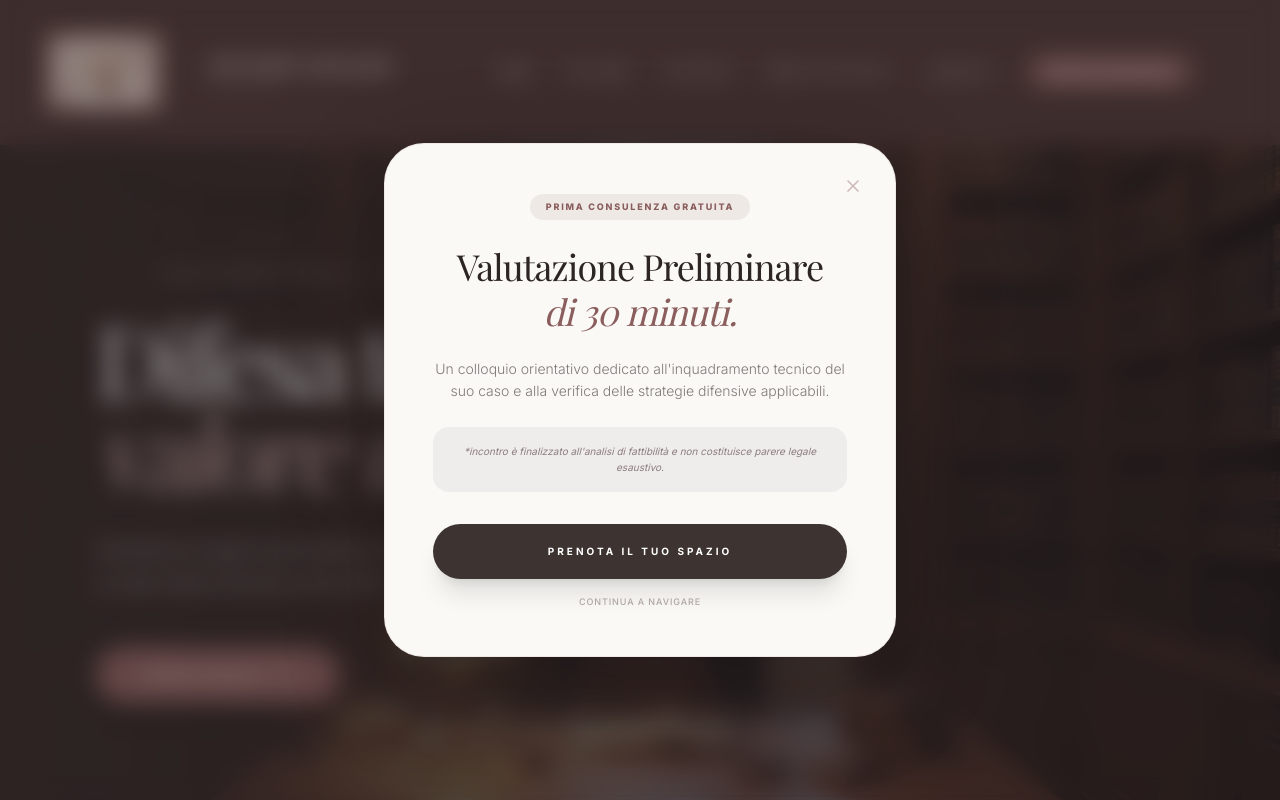
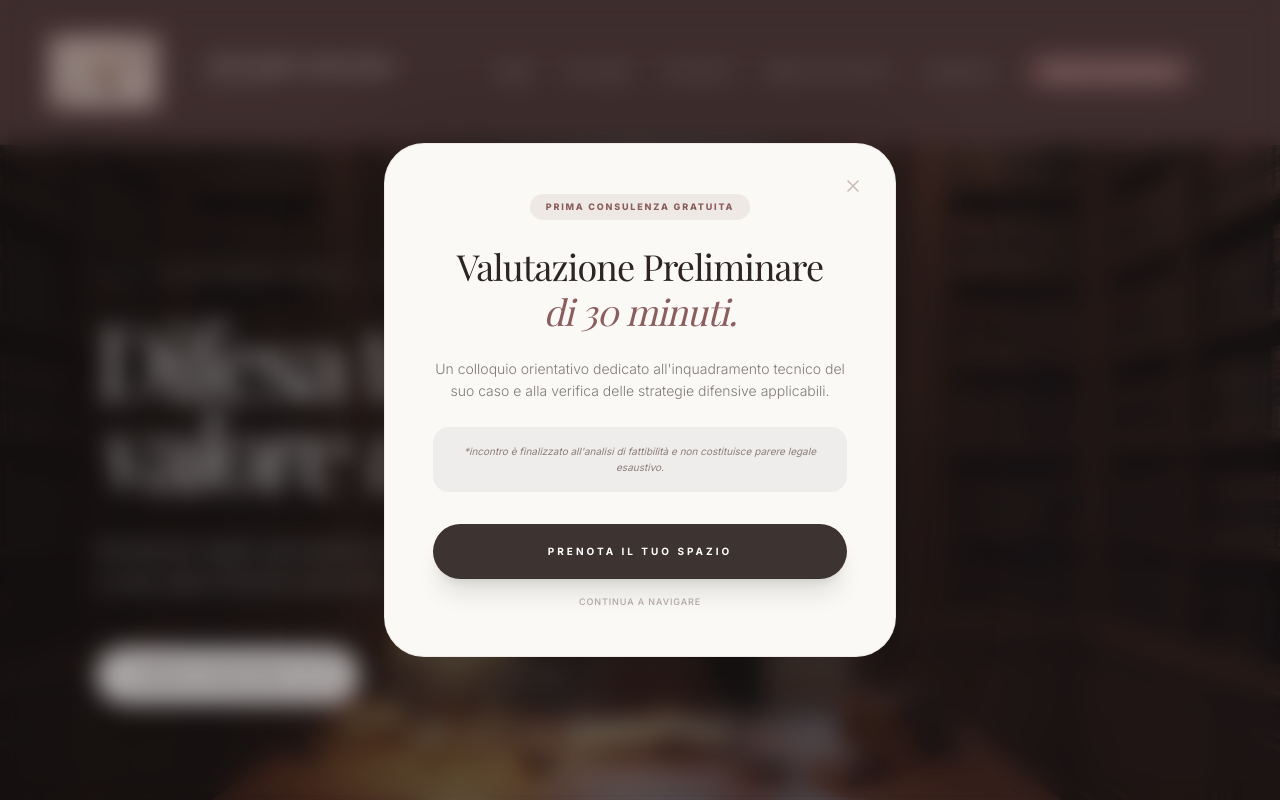
Before and after one commit to MarcoCerilli/StudioLegale, a Next.js app: page / in a window 1280 px wide. Shown: the top 800 px of the page. Built offline with nearby package versions, Linux system fonts and the light colour scheme; a web font is replaced by a local one.

Commit message:
RIMOSSI FILTRI FOTO HERO

```diff
--- a/app/page.tsx
+++ b/app/page.tsx
@@ -12,49 +12,64 @@ export const metadata: Metadata = {
 export default function Home() {
   return (
     <main className="min-h-screen bg-cream text-charcoal selection:bg-rosewood/20">
-
       {/* 1. HERO SECTION */}
-      <section className="relative h-[85vh] min-h-162.5 flex items-center overflow-hidden bg-charcoal">
+      {/* 1. HERO SECTION - CLEAN & NEUTRAL */}
+      <section className="relative h-[85vh] min-h-162.5 flex items-center overflow-hidden bg-black">
         <div className="absolute inset-0 z-0">
           <Image
             src="/images/hero-avvocato.jpg"
             alt="Studio Legale Avvocato Anna Fusco Terracina"
             fill
-            className="object-cover opacity-60 brightness-110"
+            className="object-cover opacity-80" // Foto più visibile, senza tinte
             priority
             unoptimized
           />
-          <div className="absolute inset-0 bg-linear-to-r from-charcoal via-charcoal/40 to-transparent" />
+          {/* Overlay sfumato neutro (nero/trasparente) per la leggibilità */}
+          <div className="absolute inset-0 bg-linear-to-r from-black/70 via-black/20 to-transparent" />
         </div>
 
         <div className="relative z-10 container mx-auto px-6 md:px-12 lg:px-24">
           <div className="max-w-4xl">
             <div className="flex items-center gap-4 mb-8">
-              <div className="h-px w-12 bg-rosewood" />
-              <span className="text-white/60 text-[10px] tracking-[0.5em] uppercase font-bold">
+              {/* Linea Bianca */}
+              <div className="h-px w-12 bg-white" />
+              <span className="text-white/80 text-[10px] tracking-[0.5em] uppercase font-bold">
                 Eccellenza Legale — Terracina
               </span>
             </div>
 
             <h1 className="text-6xl md:text-8xl lg:text-[100px] font-serif mb-10 leading-[0.9] tracking-tighter text-white">
               Difesa tecnica, <br />
-              <span className="text-rosewood-light italic font-light">
+              <span className="italic font-light text-white">
                 valore umano.
               </span>
             </h1>
 
-            <p className="text-lg md:text-xl text-white/70 mb-12 max-w-xl leading-relaxed font-light">
+            <p className="text-lg md:text-xl text-white/90 mb-12 max-w-xl leading-relaxed font-light">
               Assistenza legale specialistica fondata sul rigore accademico e
               sulla tutela dinamica dei diritti.
             </p>
 
             <div className="flex flex-col sm:flex-row gap-6">
+              {/* Pulsante Principale: Bianco con testo scuro */}
               <Link
                 href="/contatti"
-                className="flex items-center justify-center gap-3 px-12 py-5 bg-rosewood text-white font-bold transition-all hover:bg-white hover:text-rosewood rounded-full group shadow-xl"
+                className="flex items-center justify-center gap-3 px-10 py-5 bg-white text-charcoal font-bold transition-all hover:bg-neutral-200 rounded-full group shadow-xl"
               >
-                <span className="uppercase tracking-[0.2em] text-[10px]">Prenota Analisi</span>
+                <span className="uppercase tracking-[0.2em] text-[10px]">
+                  Prenota Consulenza
+                </span>
                 <ArrowRight className="w-4 h-4 group-hover:translate-x-1 transition-transform" />
+              </Link>
+
+              {/* Pulsante Secondario: Trasparente con bordo bianco */}
+              <Link
+                href="/aree-di-attivita"
+                className="flex items-center justify-center px-10 py-5 border border-white/40 hover:border-white text-white transition-all rounded-full backdrop-blur-md bg-white/5"
+              >
+                <span className="uppercase tracking-[0.2em] text-[10px]">
+                  Aree di Competenza
+                </span>
               </Link>
             </div>
           </div>
@@ -84,7 +99,7 @@ export default function Home() {
             ].map((val, idx) => (
               <div
                 key={idx}
-                className="bg-white p-10 rounded-4xl border border-rosewood/5 shadow-sm hover:shadow-2xl hover:-translate-y-4 transition-all duration-500 group"
+                className="bg-white p-10 rounded-[2.5rem] border border-rosewood/5 shadow-sm hover:shadow-2xl hover:-translate-y-4 transition-all duration-500 group"
               >
                 <span className="text-rosewood text-xl font-serif italic mb-6 block group-hover:scale-110 transition-transform origin-left">
                   {val.num}.
@@ -105,14 +120,14 @@ export default function Home() {
       <section className="px-6 pb-24">
         <div className="max-w-7xl mx-auto bg-rosewood text-white rounded-[3.5rem] p-10 md:p-16 shadow-2xl">
           <div className="grid lg:grid-cols-3 gap-12 items-center">
-
             {/* Header Colonna Sinistra */}
             <div className="lg:col-span-1">
               <h2 className="text-4xl md:text-5xl font-serif mb-6 italic leading-tight text-white">
                 Aree di <br /> Intervento
               </h2>
               <p className="text-white/80 font-light mb-8 leading-relaxed text-sm md:text-base">
-                Supporto legale integrato tra diritto civile e penale, con particolare attenzione al valore umano.
+                Supporto legale integrato tra diritto civile e penale, con
+                particolare attenzione al valore umano.
               </p>
               <Link
                 href="/aree-di-attivita"
@@ -125,10 +140,22 @@ export default function Home() {
             {/* Griglia Competenze Destra - Testi forzati White */}
             <div className="lg:col-span-2 grid grid-cols-1 sm:grid-cols-2 gap-4">
               {[
-                { title: "Diritto Civile", icon: <Users className="w-6 h-6" /> },
-                { title: "Penale & Difesa", icon: <ShieldCheck className="w-6 h-6" /> },
-                { title: "Risarcimento Danni", icon: <Scale className="w-6 h-6" /> },
-                { title: "Famiglia & Minori", icon: <Gavel className="w-6 h-6" /> },
+                {
+                  title: "Diritto Civile",
+                  icon: <Users className="w-6 h-6" />,
+                },
+                {
+                  title: "Penale & Difesa",
+                  icon: <ShieldCheck className="w-6 h-6" />,
+                },
+                {
+                  title: "Risarcimento Danni",
+                  icon: <Scale className="w-6 h-6" />,
+                },
+                {
+                  title: "Famiglia & Minori",
+                  icon: <Gavel className="w-6 h-6" />,
+                },
               ].map((area, i) => (
                 <div
                   key={i}
@@ -161,7 +188,6 @@ export default function Home() {
           </div>
         </div>
       </section>
-
     </main>
   );
 }
```
